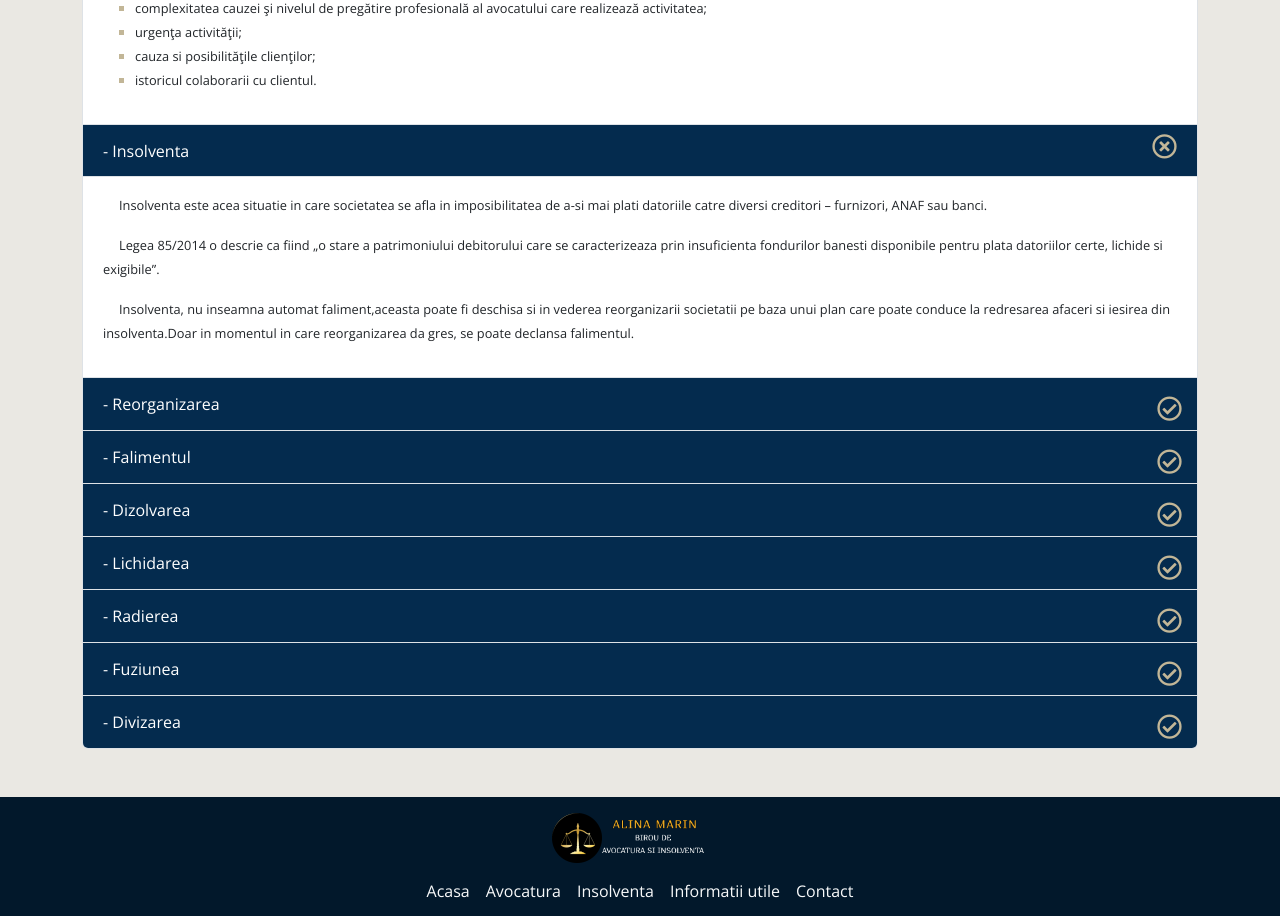
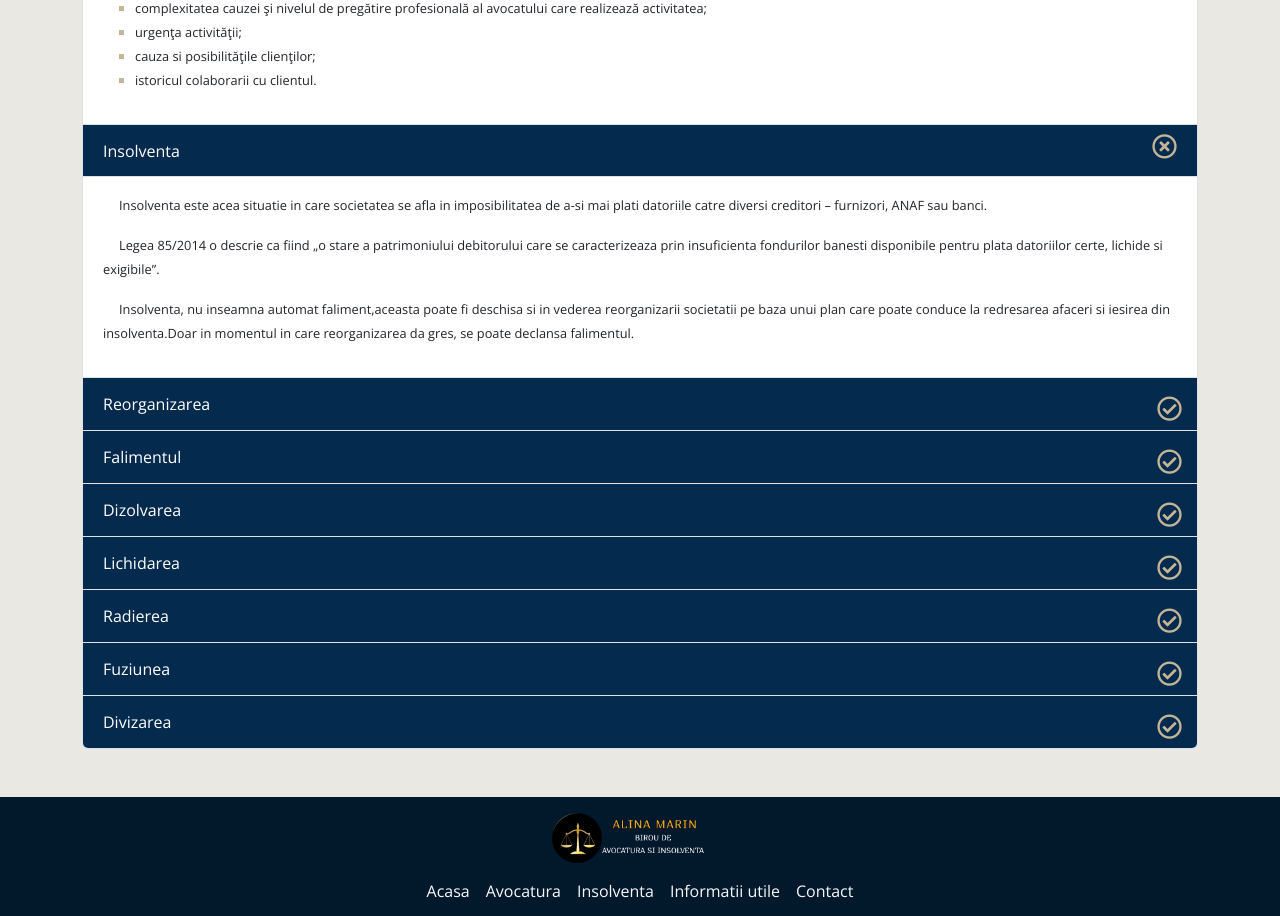
Before and after one commit to AlexJora/lawyer-website, a React (Create React App) app in the folder client/: page /informatii-utile in a window 1280 px wide. Shown: the part 740-1656 px from the top of the page. Built offline with nearby package versions, Linux system fonts and the light colour scheme; a web font is replaced by a local one.

Commit message:
small update-info page

```diff
--- a/client/src/pages/Info.js
+++ b/client/src/pages/Info.js
@@ -41,7 +41,6 @@ const Info = () => {
                     <li>urgenţa activităţii;</li>
                     <li>cauza si posibilităţile clienţilor;</li>
                     <li> istoricul colaborarii cu clientul.</li>
-
                   </ul>
 
                 </div>
@@ -51,7 +50,7 @@ const Info = () => {
             <div className="accordion-item">
               <h2 className="accordion-header" id="headingTwo">
                 <button id='accordion-btn' className="accordion-button" type="button" data-bs-toggle="collapse" data-bs-target="#collapseTwo" aria-expanded="true" aria-controls="collapseTwo">
-                  - Insolventa
+                  Insolventa
                 </button>
               </h2>
               <div id="collapseTwo" className="accordion-collapse collapse show" aria-labelledby="headingTwo" data-bs-parent="#accordion">
@@ -66,7 +65,7 @@ const Info = () => {
             <div className="accordion-item">
               <h2 className="accordion-header" id="headingThree">
                 <button id='accordion-btn' className="accordion-button collapsed" type="button" data-bs-toggle="collapse" data-bs-target="#collapseThree" aria-expanded="false" aria-controls="collapseThree">
-                  - Reorganizarea
+                  Reorganizarea
                 </button>
               </h2>
               <div id="collapseThree" className="accordion-collapse collapse" aria-labelledby="headingThree" data-bs-parent="#accordion">
@@ -85,12 +84,8 @@ const Info = () => {
                     <li>restructurarea corporativa prin modificarea structurii de capital social;</li>
                     <li>restrangerea activitații prin lichidarea parțiala sau totala a activului din averea debitorului;</li>
                   </ul>
-
-
                   <p>Pentru aceasta procedura, importanta deosebita prezinta, pentru participanți, programul de plata a creanțelor.</p>
-
                   <p>Creditorii trebuie sa cunoasca ce sume vor primi din creantele pe care le detin impotriva averii debitorului și cand li se vor plati pentru a‑si face propria analiza economica.</p>
-
                   <p>Prin pct. 53. din art. 5 se definește programul de plata a creanțelor ca fiind „graficul de achitare a acestora mentionat in planul de reorganizare. Doar in cazul in care acest plan de reorganizare si salvare a societatii esueaza, se va trece la procedura de faliment.</p>
                 </div>
               </div>
@@ -99,19 +94,14 @@ const Info = () => {
             <div className="accordion-item">
               <h2 className="accordion-header" id="headingFour">
                 <button id='accordion-btn' className="accordion-button collapsed" type="button" data-bs-toggle="collapse" data-bs-target="#collapseFour" aria-expanded="false" aria-controls="collapseFour">
-                  - Falimentul
+                  Falimentul
                 </button>
               </h2>
               <div id="collapseFour" className="accordion-collapse collapse" aria-labelledby="headingFour" data-bs-parent="#accordion">
                 <div className="accordion-body">
                   <p>Falimentul intervine ca o ultima solutie atunci cand redresarea si planul de reorganizare nu mai sunt posibile.</p>
-
-
-
                   <p>Falimentul este a doua etapa a procedurii de insolventa care se aplica debitorului in vederea lichidarii averii acestuia pentru acoperirea pasivului, urmata de radierea debitorului din registrul in care este inmatriculat.</p>
-
                   <p>Daca se constata ca nu exista bunuri in patrimoniul debitorului sau ca acestea sunt insuficiente pentru a acoperi cheltuielile administrative, se poate da o hotarare prin care se dispune radierea societatii.</p>
-
                   <p>Prin hotararea prin care se decide intrarea in faliment, judecatorul-sindic va pronunta dizolvarea debitorului persoana juridica si va dispune:</p>
                   <ul>
                     <li>Ridicarea dreptului de administrare al debitorului;</li>
@@ -126,7 +116,7 @@ const Info = () => {
             <div className="accordion-item">
               <h2 className="accordion-header" id="headingFive">
                 <button id='accordion-btn' className="accordion-button collapsed" type="button" data-bs-toggle="collapse" data-bs-target="#collapseFive" aria-expanded="false" aria-controls="collapseFive">
-                  - Dizolvarea
+                  Dizolvarea
                 </button>
               </h2>
               <div id="collapseFive" className="accordion-collapse collapse" aria-labelledby="headingFive" data-bs-parent="#accordion">
@@ -139,7 +129,7 @@ const Info = () => {
             <div className="accordion-item">
               <h2 className="accordion-header" id="headingSix">
                 <button id='accordion-btn' className="accordion-button collapsed" type="button" data-bs-toggle="collapse" data-bs-target="#collapseSix" aria-expanded="false" aria-controls="collapseSix">
-                  - Lichidarea
+                  Lichidarea
                 </button>
               </h2>
               <div id="collapseSix" className="accordion-collapse collapse" aria-labelledby="headingSix" data-bs-parent="#accordion">
@@ -154,7 +144,7 @@ const Info = () => {
             <div className="accordion-item">
               <h2 className="accordion-header" id="headingSeven">
                 <button id='accordion-btn' className="accordion-button collapsed" type="button" data-bs-toggle="collapse" data-bs-target="#collapseSeven" aria-expanded="false" aria-controls="collapseSeven">
-                  - Radierea
+                  Radierea
                 </button>
               </h2>
               <div id="collapseSeven" className="accordion-collapse collapse" aria-labelledby="headingSeven" data-bs-parent="#accordion">
@@ -167,7 +157,7 @@ const Info = () => {
             <div className="accordion-item">
               <h2 className="accordion-header" id="headingEight">
                 <button id='accordion-btn' className="accordion-button collapsed" type="button" data-bs-toggle="collapse" data-bs-target="#collapseEight" aria-expanded="false" aria-controls="collapseEight">
-                  - Fuziunea
+                  Fuziunea
                 </button>
               </h2>
               <div id="collapseEight" className="accordion-collapse collapse" aria-labelledby="headingEight" data-bs-parent="#accordion">
@@ -180,7 +170,7 @@ const Info = () => {
             <div className="accordion-item">
               <h2 className="accordion-header" id="headingNine">
                 <button id='accordion-btn' className="accordion-button collapsed" type="button" data-bs-toggle="collapse" data-bs-target="#collapseNine" aria-expanded="false" aria-controls="collapseNine">
-                  - Divizarea
+                  Divizarea
                 </button>
               </h2>
               <div id="collapseNine" className="accordion-collapse collapse" aria-labelledby="headingNine" data-bs-parent="#accordion">
```
